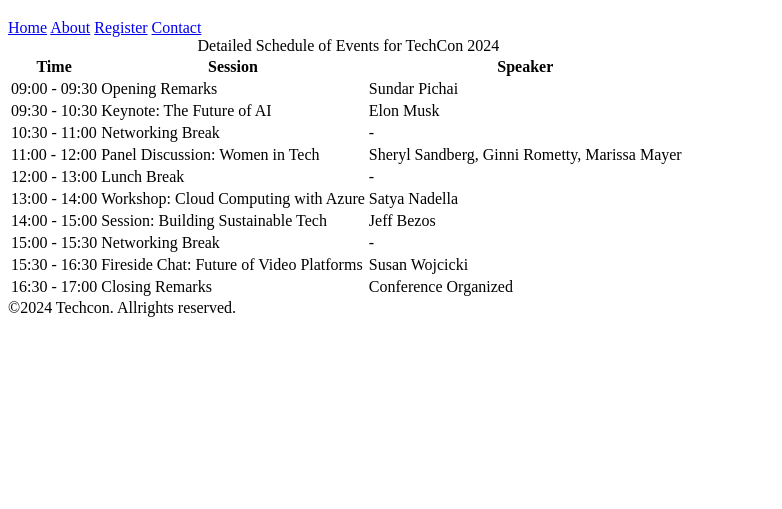
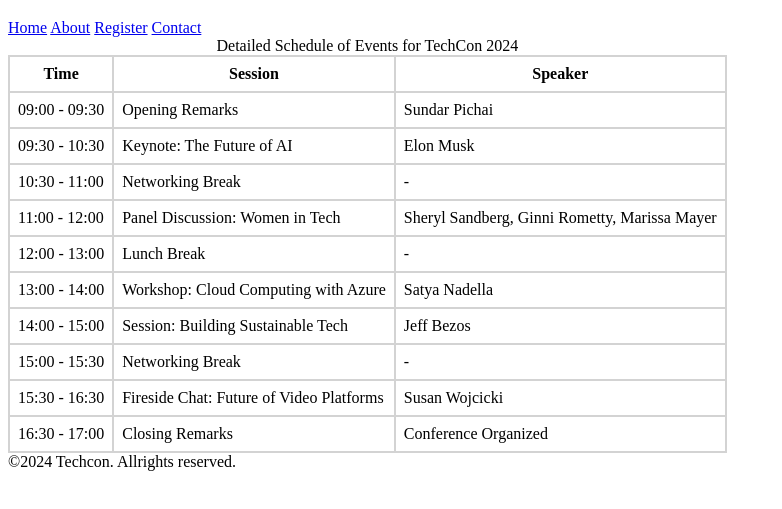
Before and after one commit to dawitgetahun055/TechCon_HTML, a plain HTML site: page techcon_website/schedule.html in a window 1280 px wide. Shown: the part 61-570 px from the top of the page, without its empty margins (0-782 px from the left). Drawn offline with Linux system fonts and the light colour scheme.

Commit message:
Updated schedule.html

```diff
--- a/techcon_website/schedule.html
+++ b/techcon_website/schedule.html
@@ -32,7 +32,7 @@
                 <tr>
                     <th scope="col">Time</th>
                     <th scope="col">Session</th>
-                    <th scope="col">Speaker<th>
+                    <th scope="col">Speaker</tr>
                 </tr>
             </thead>
 
@@ -98,9 +98,22 @@
                 </tr>
             </tbody>
 
-
         </table>
     </main>
+
+    <Style>
+        table {
+            border-collapse: collapse;
+        }
+
+        th, td {
+            border: 2px solid lightgray;
+            margin: 0;
+            padding: 8px;
+        }
+
+
+    </Style>
 
     <footer>
         <!-- COPYRIGHT INFORMATION RELEVANT TO THE EVENT -->
```
